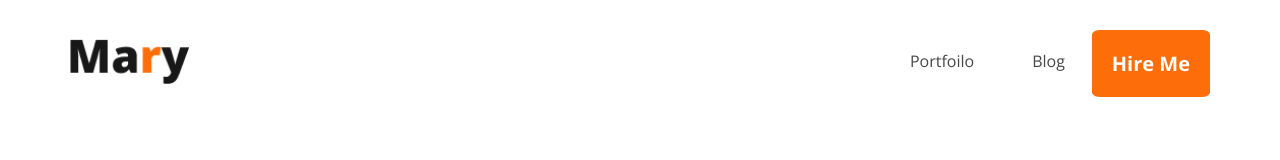
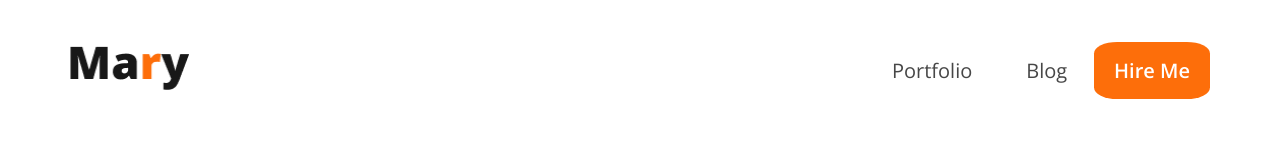
Before and after one commit to jaber-2004/Class-09, a plain HTML site: page index.html in a window 1280 px wide. Drawn offline with nearby package versions, Linux system fonts and the light colour scheme; a web font is replaced by a local one.

Commit message:
first commit

```diff
--- a/css/style.css
+++ b/css/style.css
@@ -1,51 +1,45 @@
- /* all common css start */
  *{
     margin: 0%;
     padding: 0%;
  }
- /* all common css  end*/
-
  ul,ol{
     list-style-type: none;
  }
  a{
     text-decoration: none;
  }
-.header{
-     padding: 30px 0;
-
+ #header{
+    padding: 20px 0;
+    /* background-color: aqua; */
  }
-.contioner{
-
+ #contioner{
+    width: 1140px;
+    margin: 0% auto;
  }
  .menu{
-
-    width: 1140px;
-    margin: 0% auto;
+     height: 100px;
+     /* background-color: aliceblue; */
      display: flex;
-    justify-content:space-between ;
+     justify-content: space-between;
      align-items: center;
  }
-.menu ul li{
-    display: inline-block;
-       padding: 20px 27px;
-}
-.menu ul li a{
-
-   color: rgba(71, 71, 71, 1);
-   font-weight: 400;
-
-   font-family: Open Sans ;
-}
-.menupart{
+ .menupart ul{
     display: flex;
  }
-.menu .one{
+ .menupart ul li {
+    padding: 0% 27px;
+ }
+  .menupart ul li a{
+    color: #474747;
+     font-family: Open Sans;
+     font-size: 20px;
+  }
+  .button a{
     background-color: #fd6e0a;
-    padding: 20px;
-    border-radius: 7%;
-    color: white;
-     font-family: Open Sans ;
+    color: #fff;
+    padding: 15px 20px;
+    border-radius: 20%;
+    font-weight: 600;
     font-size: 20px;
-     font-weight: 700;
+    font-family: Open Sans;
   }
--- a/index.html
+++ b/index.html
@@ -9,18 +9,20 @@
      <link rel="preconnect" href="https://fonts.googleapis.com">
 <link rel="preconnect" href="https://fonts.gstatic.com" crossorigin>
 <link href="https://fonts.googleapis.com/css2?family=Bungee+Outline&family=Libertinus+Mono&family=Open+Sans:ital,wght@0,300..800;1,300..800&family=Roboto:ital,wght@0,100..900;1,100..900&display=swap" rel="stylesheet">
-<!-- g -->
+    <!-- g -->
 </head>
 <body>
-   <div class="header">
-    <div class="contioner">
+   <div id="header">
+    <div id="contioner">
         <div class="menu">
-            <div class="logo"><img src="images/Mary (1).png" alt="Mary (1).png" width="120"></div>
-           <div class="menupart"> <ul>
-                <li><a href="#">Portfoilo</a></li>
-                <li><a href="#">Blog</a></li>
-            </ul>
-             <a class="one" href="#">Hire Me</a></div>
+            <div class="logo"> <img src="images/Mary (1).png" alt="Mary (1).png" width="120"></div>
+            <div class="menupart">
+                <ul>
+                    <li><a href="#">Portfolio</a></li>
+                    <li><a href="#">Blog</a></li>
+                    <div class="button"><a href="#">Hire Me</a></div>
+                </ul>
+            </div>
         </div>
     </div>
    </div>
```
Lines whose indentation alone changed are shown as unchanged.
